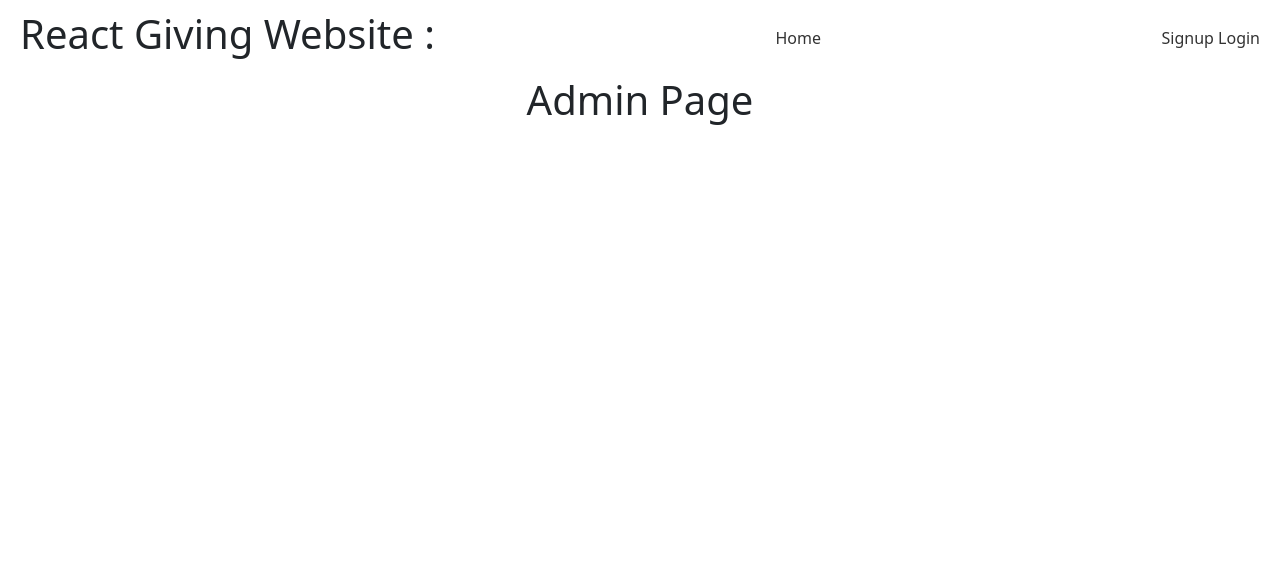
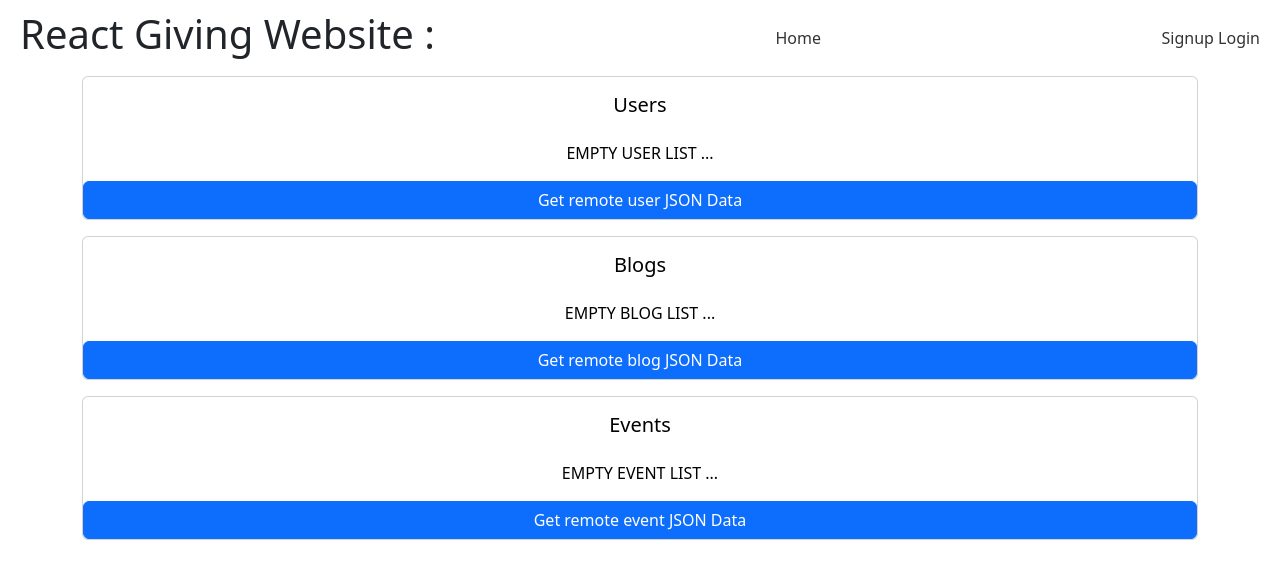
Before and after one commit to wesleypersad/givingproject, a React (Create React App) app: page /admin in a window 1280 px wide. Shown: the top 578 px of the page. Built offline with nearby package versions, Linux system fonts and the light colour scheme; no server answers.

Commit message:
Details of documents added to admin page

```diff
--- a/src/pages/Admin.js
+++ b/src/pages/Admin.js
@@ -1,16 +1,87 @@
 import "../App.css";
-//import { useState } from "react";
-//import useFetch from "../components/useFetch";
-//import { useContext } from "react";
-//import DataContext from "../context/DataContext";
+import { Container, Button, Card } from 'react-bootstrap';
+import { useState } from "react";
+import useFetch from "../components/useFetch";
+import { useContext } from "react";
+import DataContext from "../context/DataContext";
+import { useAuthContext } from '../hooks/useAuthContext';
 
 function Admin() {
     // from  the data context
-    //const { ??? } = useContext(DataContext);
+    const { SERVER_URL } = useContext(DataContext);
+    const { user } = useAuthContext();
+    let options = {};
+
+    // see if there is an authorized user
+    if (user) {
+        options = {
+            headers: {
+                'Authorization': `Bearer ${user.token}`
+            }
+        };
+    };
+
+    // define the constants and functions to get the JSON data
+    const [userList, setUserList] = useState("EMPTY USER LIST ...");
+    const [blogList, setBlogList] = useState("EMPTY BLOG LIST ...");
+    const [eventList, setEventList] = useState("EMPTY EVENT LIST ...");
+
+    // request the user data
+    const { data: users, isPending, error } = useFetch(`${SERVER_URL}/user`);
+    const reqUser = () => {
+        setUserList(JSON.stringify(users));
+        console.log(users);
+    };
+
+    // request the blog data
+    const { data: blogs, isPending2, error2 } = useFetch(`${SERVER_URL}/blog/all`, options);
+    const reqBlog = () => {
+        setBlogList(JSON.stringify(blogs));
+        console.log(blogs);
+    };
+
+    // request the event data
+    const { data: events, isPending3, error3 } = useFetch(`${SERVER_URL}/event/all`, options);
+    const reqEvent = () => {
+        setEventList(JSON.stringify(events));
+        console.log(events);
+    };
 
     return (
-        <div className="chat">
-            <h1>Admin Page</h1>
+        <div className="admin">
+            <Container>
+                <Card className="mb-3" style={{ color: "#000"}}>
+                    <Card.Body>
+                    <Card.Title>Users</Card.Title>
+                    </Card.Body>
+                    <Card.Text>
+                        {userList}
+                    </Card.Text>
+                    <Button onClick={reqUser} variant="primary">Get remote user JSON Data</Button>
+                </Card>
+            </Container>
+            <Container>
+                <Card className="mb-3" style={{ color: "#000"}}>
+                    <Card.Body>
+                    <Card.Title>Blogs</Card.Title>
+                    </Card.Body>
+                    <Card.Text>
+                        {blogList}
+                    </Card.Text>
+                    <Button onClick={reqBlog} variant="primary">Get remote blog JSON Data</Button>
+                </Card>
+            </Container>
+            <Container>
+                <Card className="mb-3" style={{ color: "#000"}}>
+                    <Card.Body>
+                    <Card.Title>Events</Card.Title>
+                    </Card.Body>
+                    <Card.Text>
+                        {eventList}
+                    </Card.Text>
+                    <Button onClick={reqEvent} variant="primary">Get remote event JSON Data</Button>
+                </Card>
+            </Container>
         </div>
     );
 }
```
